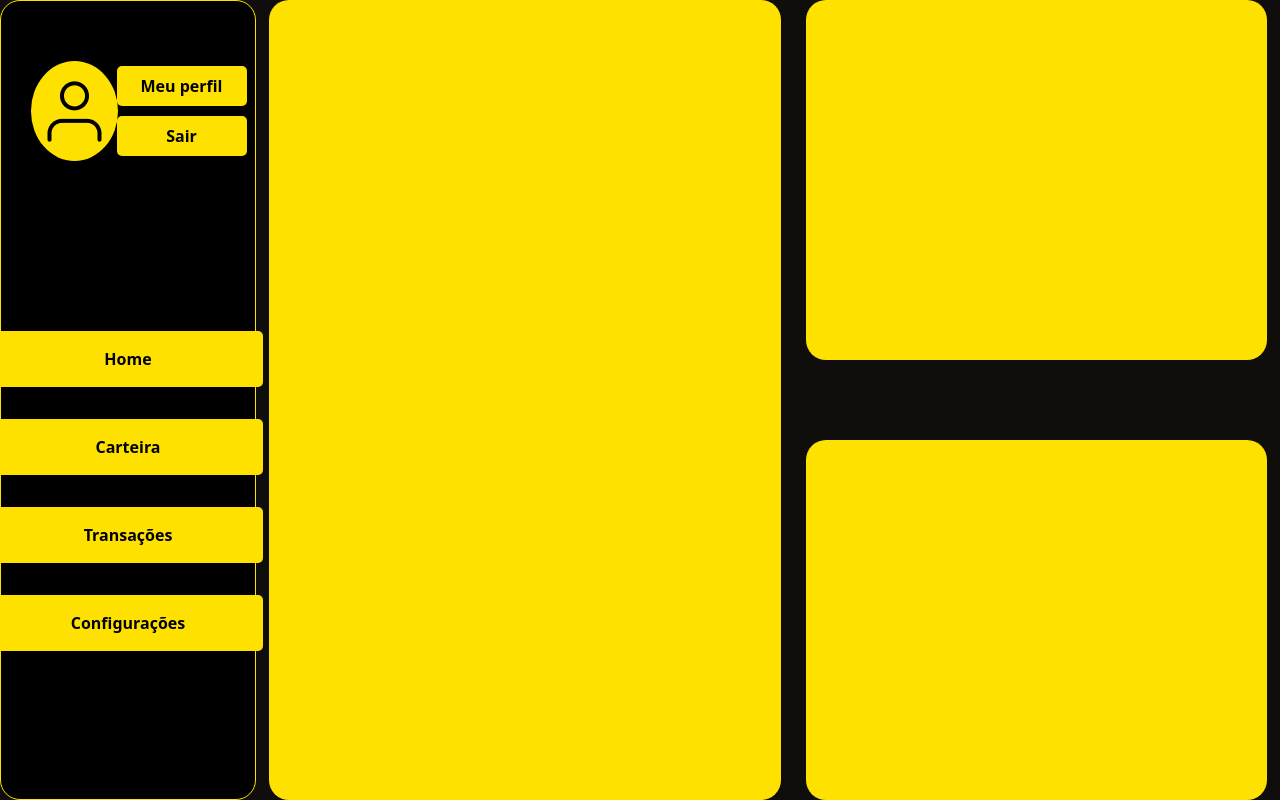
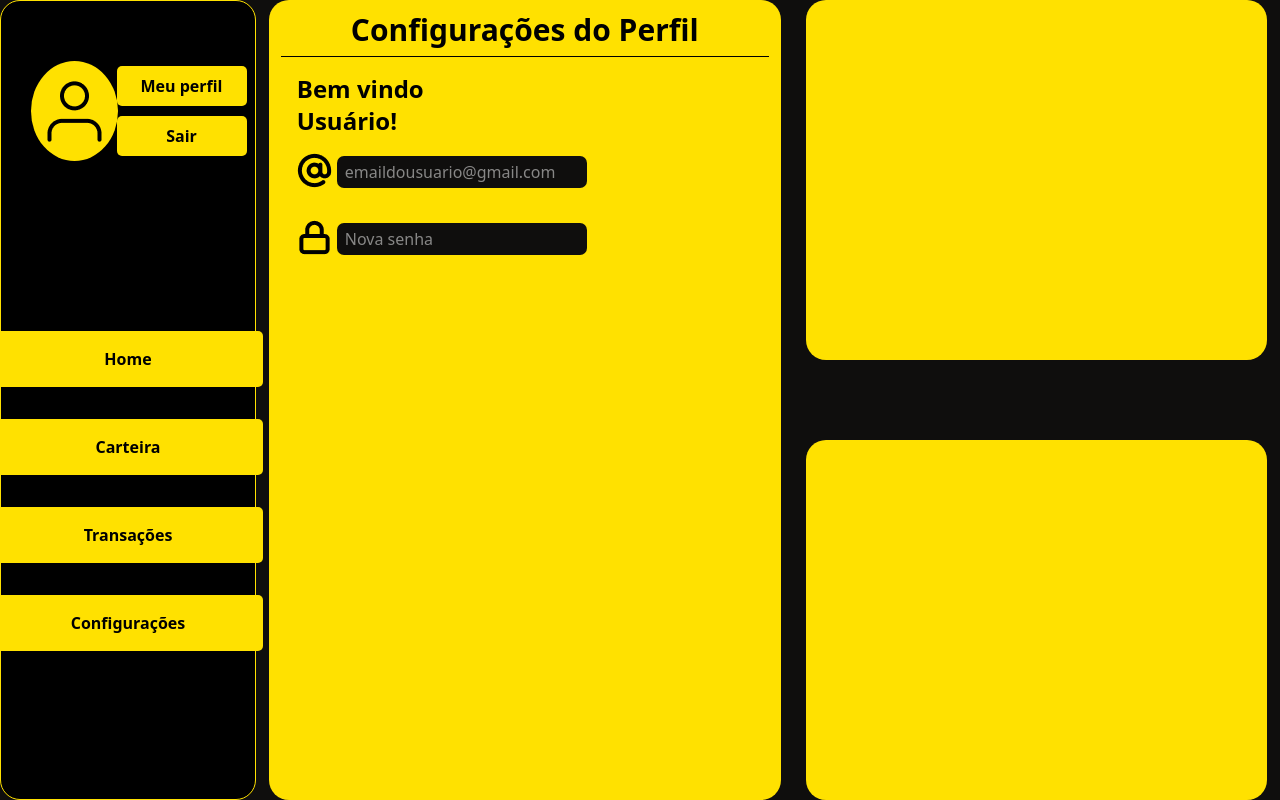
Before and after one commit to Pedro-areis/web-wallet, a React app in the folder frontend/: page /user-config in a window 1280 px wide. Built offline with nearby package versions, Linux system fonts and the light colour scheme; the HTML template or start-up script is replaced by a standard one.

Commit message:
feat: cria formulario para alterar dados do usuário (e-mail e senha)

```diff
--- a/frontend/src/components/ConfigComponents/ConfigMainCard/ConfigMainCard.tsx
+++ b/frontend/src/components/ConfigComponents/ConfigMainCard/ConfigMainCard.tsx
@@ -1,7 +1,15 @@
-function ConfigMainCard() {
+import type { ReactNode } from "react";
+
+interface ConfigMainCardProps {
+    title: string;
+    children: ReactNode;
+}
+
+function ConfigMainCard({title, children}: ConfigMainCardProps) {
     return (
-        <article className="flex w-full h-full bg-[#ffe100] rounded-[20px]">
-
+        <article className="flex flex-col w-full h-full bg-[#ffe100] rounded-[20px] p-3">
+            <h1 className="text-3xl w-full text-center font-bold border-b pb-2">{title}</h1>
+            {children}
         </article>
     );
 }
--- a/frontend/src/pages/UserConfig/UserConfig.tsx
+++ b/frontend/src/pages/UserConfig/UserConfig.tsx
@@ -9,7 +9,29 @@ function UserConfig() {
             <NavBar />
             <div className="flex flex-row w-[80%] h-full items-center justify-around">
                 <section className="flex w-[50%] h-full">
-                    <ConfigMainCard />
+                    <ConfigMainCard title="Configurações do Perfil">
+                        <div className="flex flex-row w-full h-full p-4">
+                            <div className="flex flex-col w-[50%] h-full gap-4">
+                                <p className="text-2xl font-semibold">Bem vindo Usuário!</p>
+                                <form className="flex flex-col">
+                                    <label htmlFor="email">
+                                        <img src="src\assets\At sign_Black.png" alt="" />
+                                    </label>
+                                    <input className="flex relative left-10 bottom-8 w-62.5 h-8 bg-[#0F0E0D] rounded-[7px]
+                                    outline-none p-2 text-white items-center" type="email" id="email" placeholder="emaildousuario@gmail.com" />
+
+                                    <label htmlFor="password">
+                                        <img src="src\assets\LockBlack.png" alt="" />
+                                    </label>
+                                    <input className="flex relative left-10 bottom-8 w-62.5 h-8 bg-[#0F0E0D] rounded-[7px]
+                                    outline-none p-2 text-white items-center" type="password" id="password" placeholder="Nova senha" />
+                                </form>
+                            </div>
+                            <div>
+
+                            </div>
+                        </div>
+                    </ConfigMainCard>
                 </section>
                 <section className="flex flex-col w-[45%] h-full items-center justify-between">
                     <ConfigTopCard />
```
Also changed, not shown: frontend/src/assets/At sign_Black.png (added), frontend/src/assets/LockBlack.png (added).
